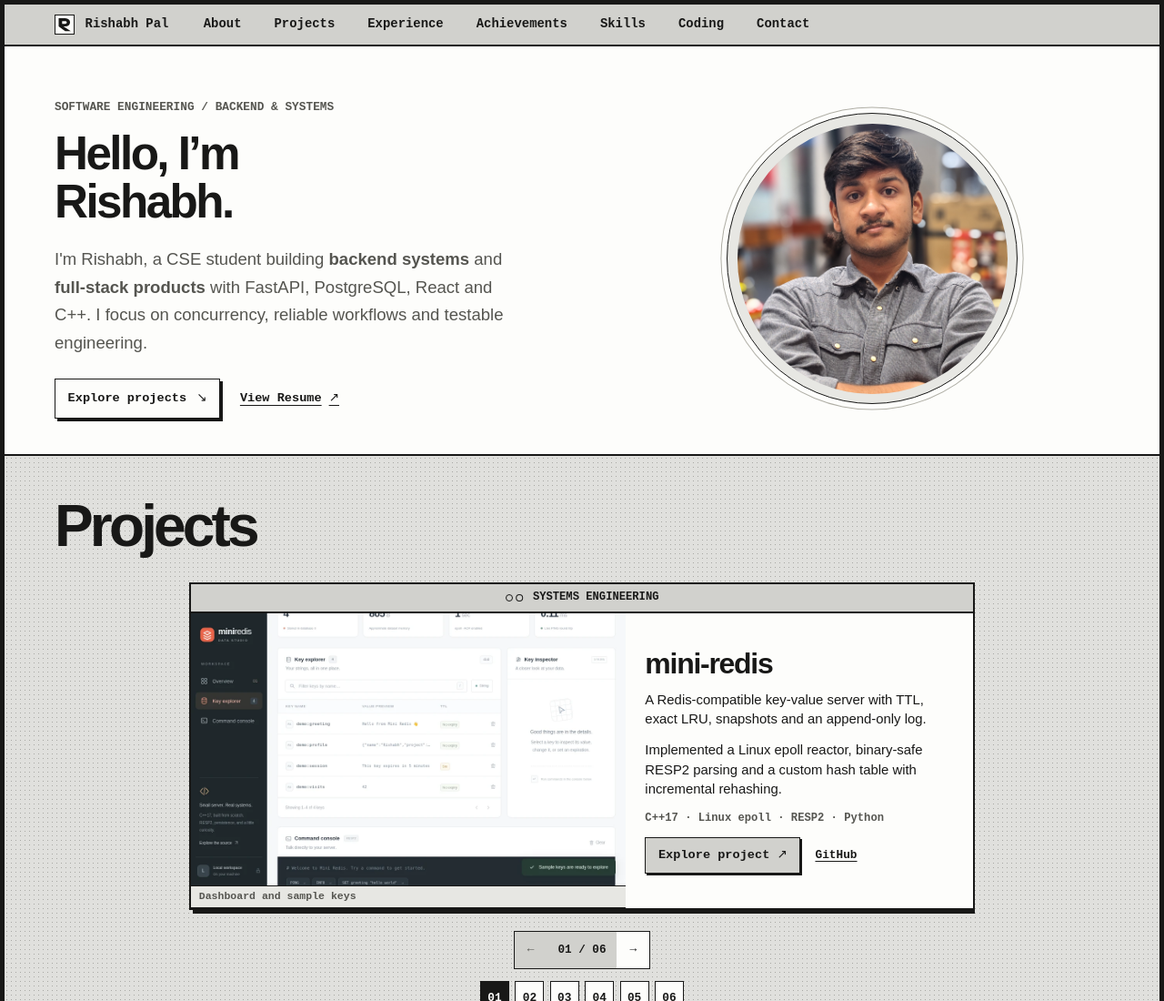
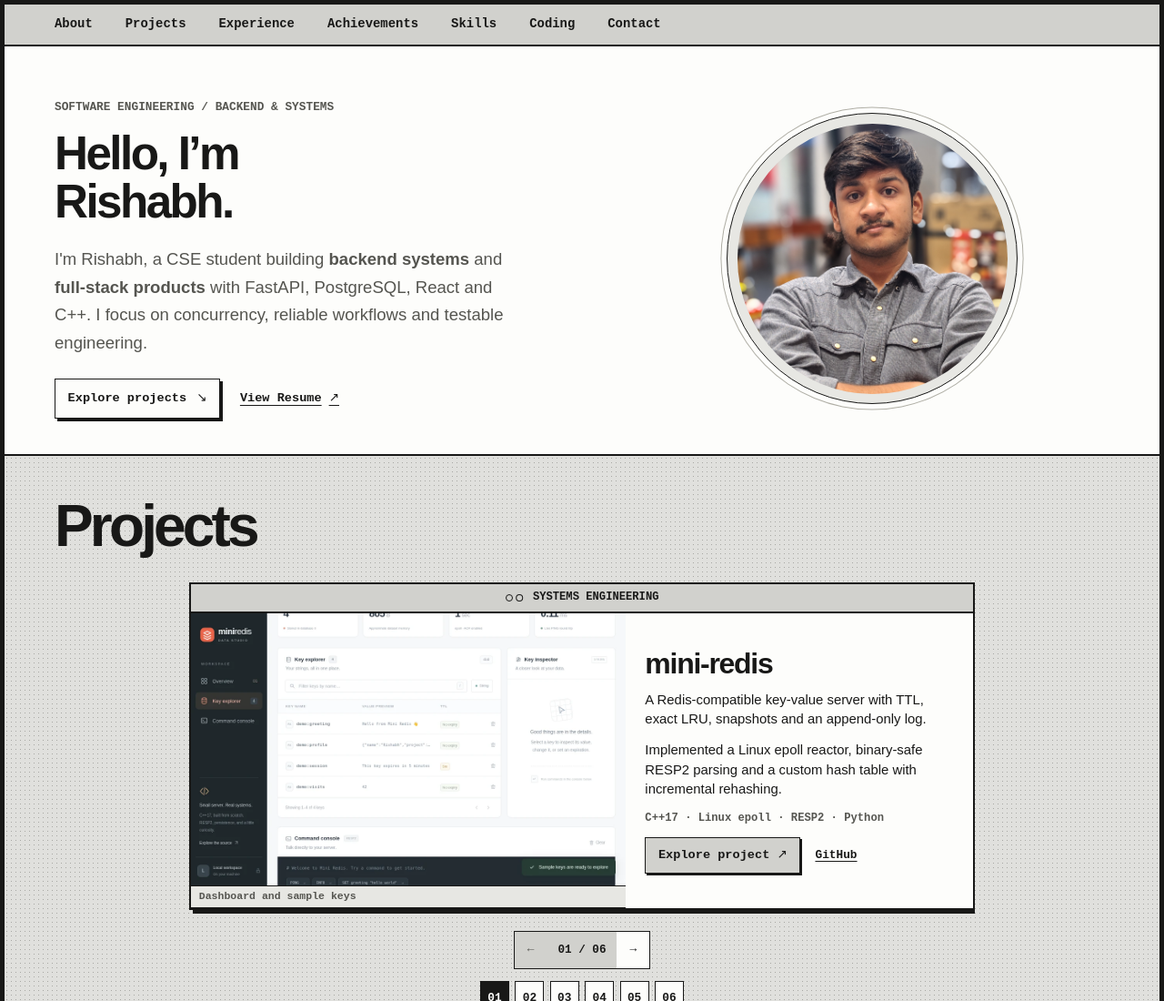
Before and after one commit to risbh19/Portfolio, a website: page dist/index.html in a window 1280 px wide. Shown: the top 1100 px of the page at 91% size. Drawn offline with Linux system fonts and the light colour scheme.

Commit message:
Remove the logo and name from the portfolio header

```diff
--- a/dist/index.html
+++ b/dist/index.html
@@ -30,15 +30,6 @@
   <body>
     <a class="skip-link" href="#main">Skip to content</a>
     <header class="site-header">
-      <a class="wordmark" href="#top" aria-label="Rishabh Pal — back to top">
-        <svg viewBox="0 0 36 36" aria-hidden="true">
-          <path
-            d="M4 3h15c15 0 15 19 0 19h-4l17 11H19L4 22V3zm8 7v6h7c5 0 5-6 0-6h-7z"
-            fill="currentColor"
-          />
-        </svg>
-        <span data-content="name">Rishabh Pal</span>
-      </a>
       <nav class="desktop-nav" aria-label="Main navigation"
         ><a href="#about">About</a>
         <a href="#work">Projects</a>
```
